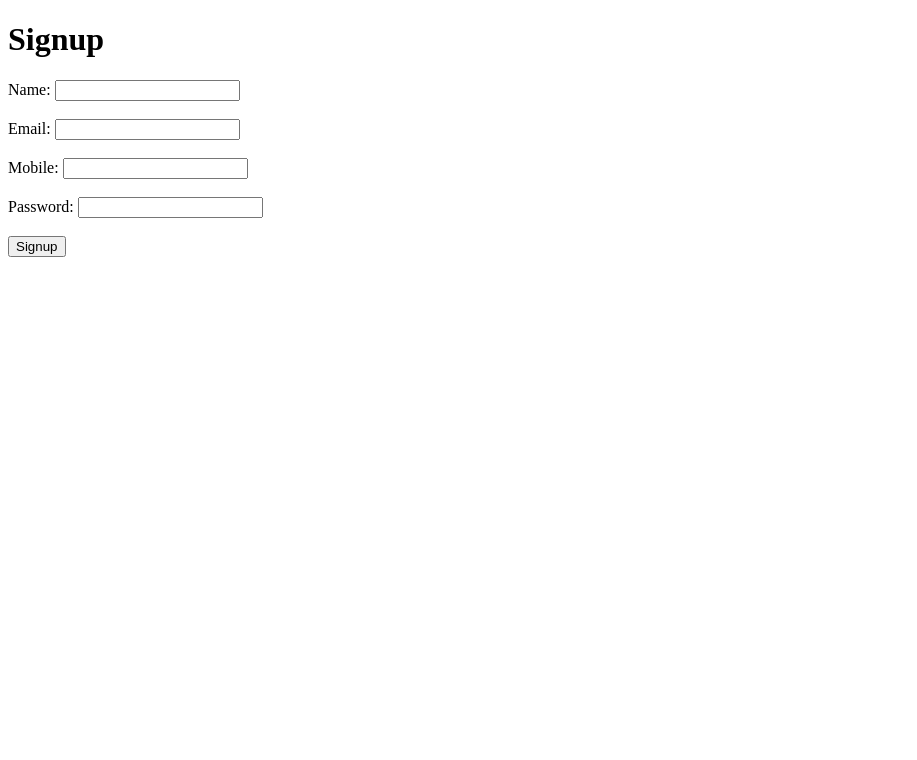
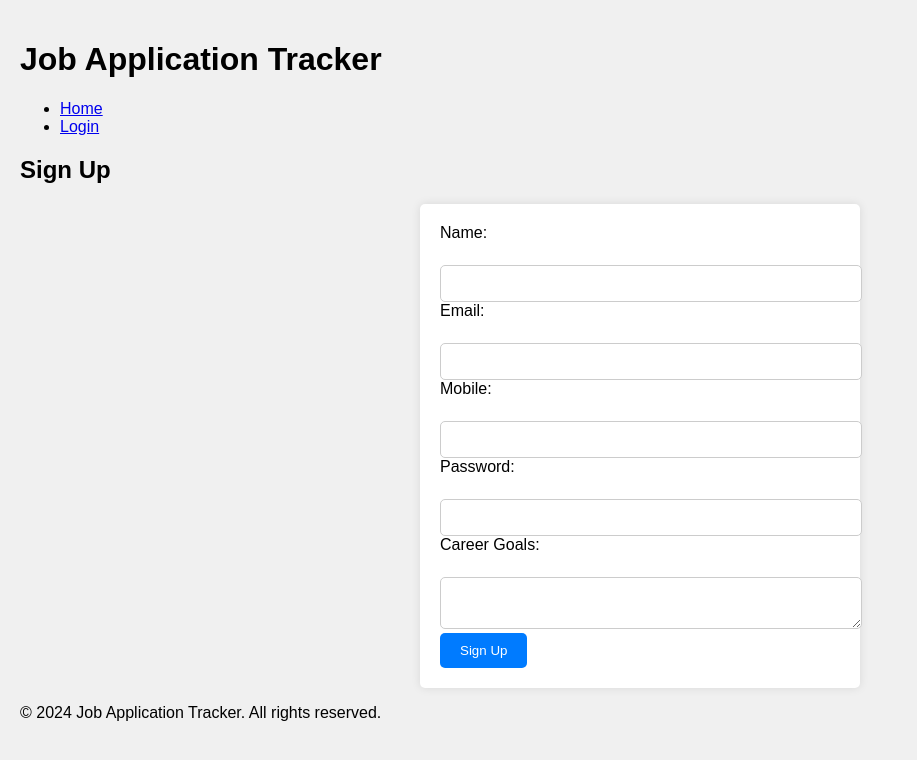
Before and after one commit to mjjsingh/Job-Application-Tracker, a website: page frontend/signup.html in a window 1280 px wide. Shown: the whole page, without its empty margins (0-917 px from the left). Drawn offline with nearby package versions, Linux system fonts and the light colour scheme.

Commit message:
signup page

```diff
--- a/frontend/signup.html
+++ b/frontend/signup.html
@@ -3,28 +3,39 @@
 <head>
     <meta charset="UTF-8">
     <meta name="viewport" content="width=device-width, initial-scale=1.0">
-    <title>Signup</title>
+    <title>Sign Up</title>
+    <link rel="stylesheet" href="styles/styles.css">
 </head>
 <body>
-    <h1>Signup</h1>
-
-    <form id="signupForm">
-        <label for="name">Name:</label>
-        <input type="text" id="name" name="name" required><br><br>
-
-        <label for="email">Email:</label>
-        <input type="email" id="email" name="email" required><br><br>
-
-        <label for="mobile">Mobile:</label>
-        <input type="text" id="mobile" name="mobile" required><br><br>
-
-        <label for="password">Password:</label>
-        <input type="password" id="password" name="password" required><br><br>
-
-        <button type="submit">Signup</button>
-    </form>
-
-    <script src="https://cdn.jsdelivr.net/npm/axios/dist/axios.min.js"></script>
-    <script src="scripts/main.js"></script>
+    <header>
+        <h1>Job Application Tracker</h1>
+        <nav>
+            <ul>
+                <li><a href="index.html">Home</a></li>
+                <li><a href="login.html">Login</a></li>
+            </ul>
+        </nav>
+    </header>
+    <main>
+        <section id="signup">
+            <h2>Sign Up</h2>
+            <form id="signup-form" action="/api/signup" method="POST">
+                <label for="name">Name:</label><br>
+                <input type="text" id="name" name="name" required><br>
+                <label for="email">Email:</label><br>
+                <input type="email" id="email" name="email" required><br>
+                <label for="mobile">Mobile:</label><br>
+                <input type="text" id="mobile" name="mobile" required><br>
+                <label for="password">Password:</label><br>
+                <input type="password" id="password" name="password" required><br>
+                <label for="career_goals">Career Goals:</label><br>
+                <textarea id="career_goals" name="career_goals"></textarea><br>
+                <button type="submit">Sign Up</button>
+            </form>
+        </section>
+    </main>
+    <footer>
+        <p>&copy; 2024 Job Application Tracker. All rights reserved.</p>
+    </footer>
 </body>
 </html>
```
